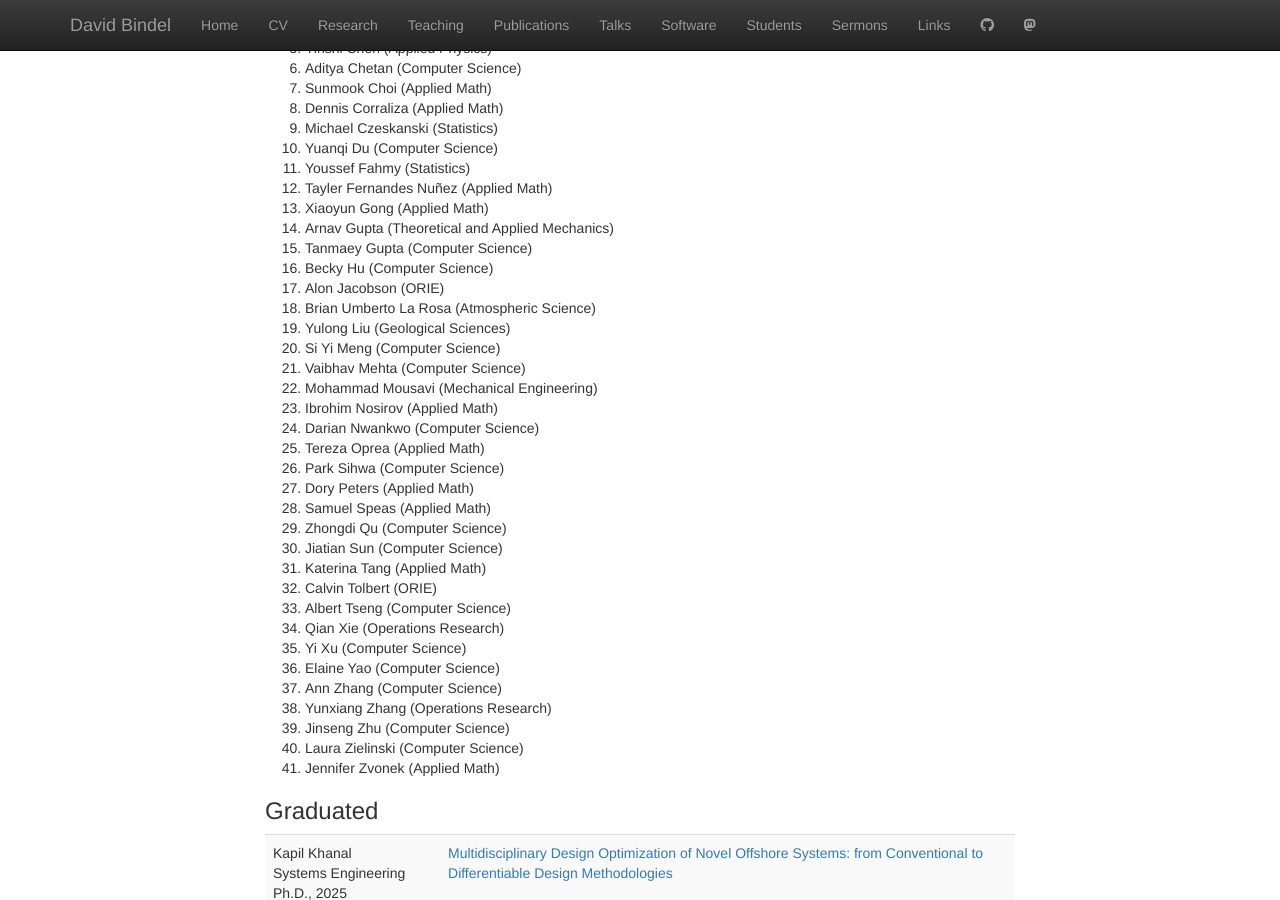
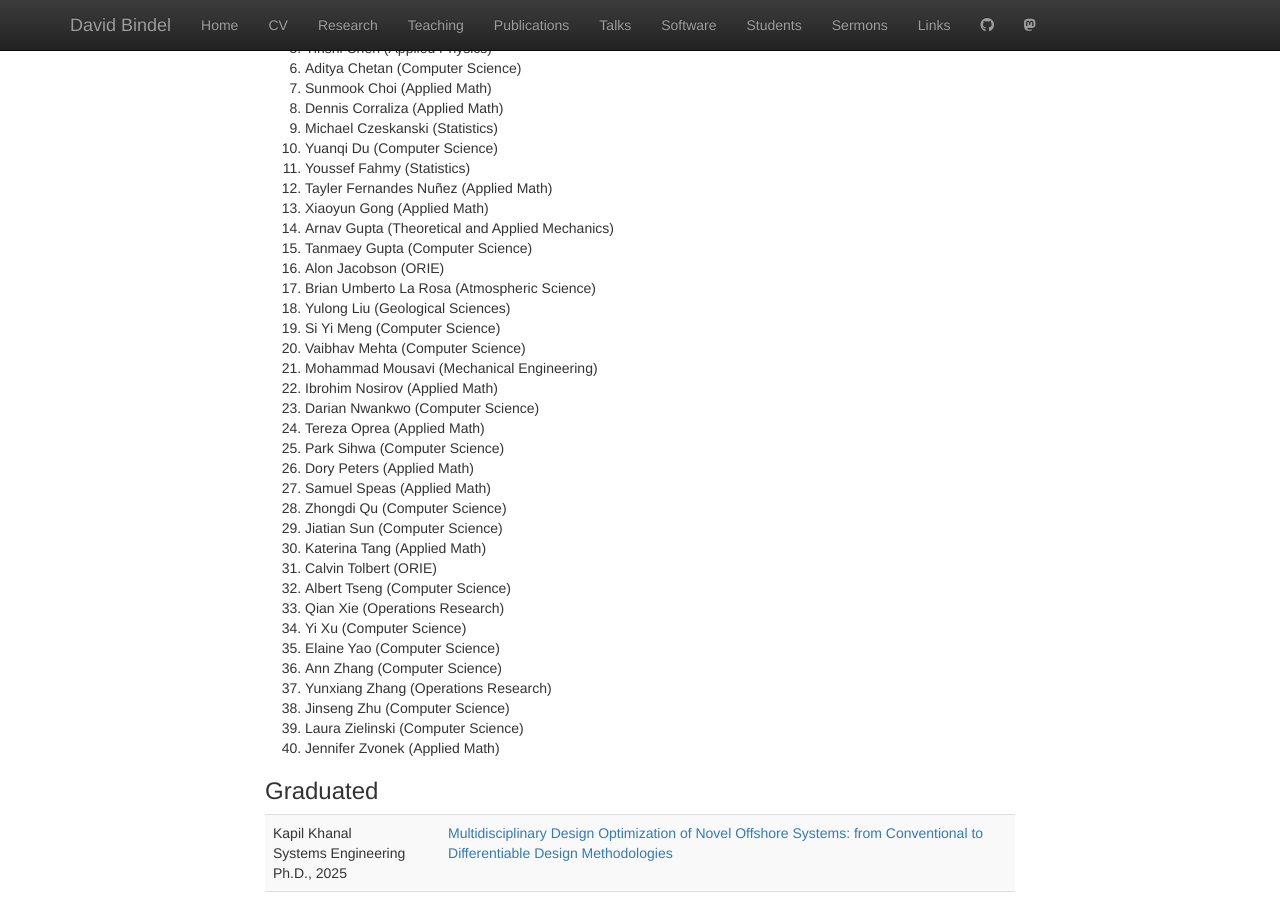
Before and after one commit to dbindel/cornell_web, a Jekyll site: the page built from students.html, in a window 1280 px wide and 900 px high, scrolled down 7064 px. Built offline with Jekyll 4.4.1, drawn with Linux system fonts in a browser that asks for light colours; nearby versions of some CDN libraries.

Commit message:
Update committees list.

```diff
--- a/_data/students.yml
+++ b/_data/students.yml
@@ -991,11 +991,6 @@ committees:
     first: Tanmaey
     field: Computer Science
   -
-    degree: ms
-    last: Hu
-    first: Becky
-    field: Computer Science
-  -
     degree: phd
     last: Jacobson
     first: Alon
```
